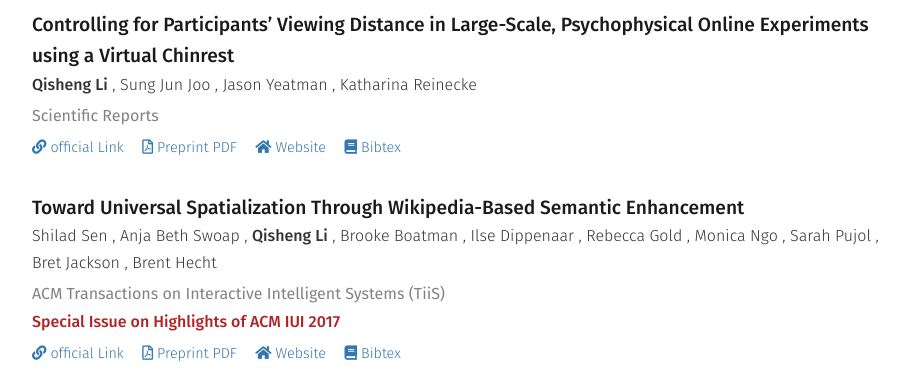
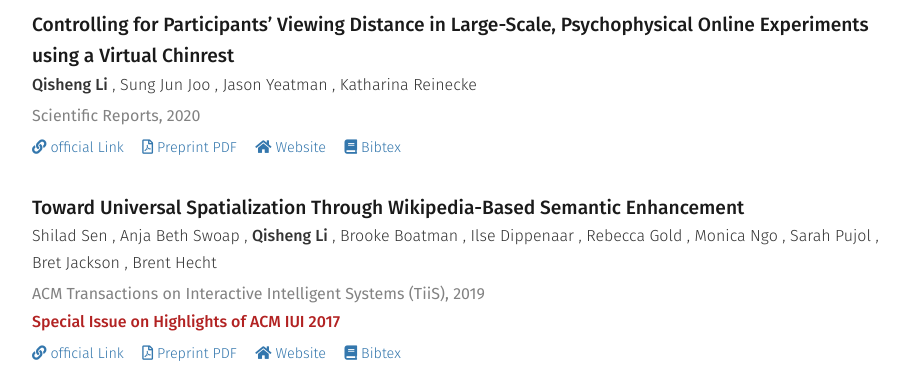
Before and after one commit to QishengLi/my_website, a Jekyll site: the page built from index.md, in a window 1280 px wide and 900 px high, scrolled down 593 px. Shown: the part 154-545 px from the top of the window, without its empty margins (176-1085 px from the left). Built offline with Jekyll 4.4.1, drawn with Linux system fonts in a browser that asks for light colours; nearby versions of some CDN libraries.

Commit message:
* add dates

```diff
--- a/_data/publications.yml
+++ b/_data/publications.yml
@@ -32,7 +32,7 @@
     - Sung Jun Joo
     - Jason Yeatman
     - Katharina Reinecke
-  venue: Scientific Reports
+  venue: Scientific Reports, 2020
   venue_tags:
     -
   venue_location:
@@ -60,7 +60,7 @@
     - Sarah Pujol
     - Bret Jackson
     - Brent Hecht
-  venue: ACM Transactions on Interactive Intelligent Systems (TiiS)
+  venue: ACM Transactions on Interactive Intelligent Systems (TiiS), 2019
   venue_tags:
     -
   venue_location:
```
